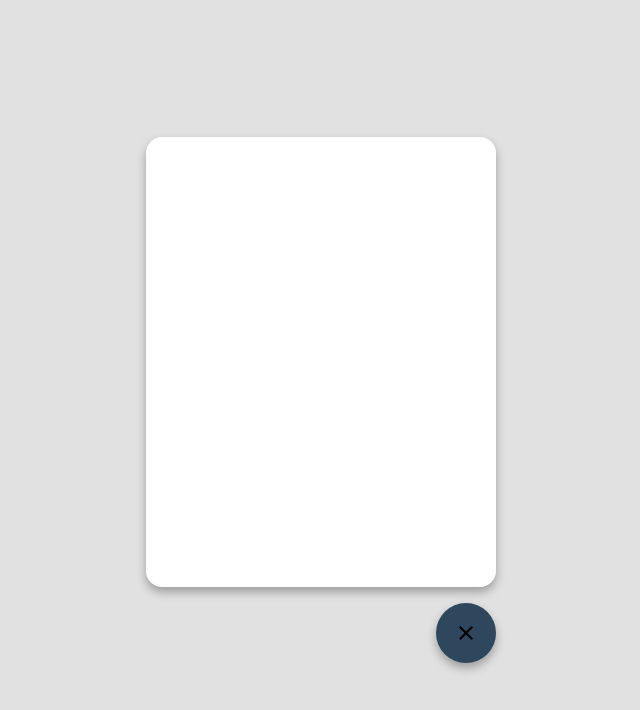
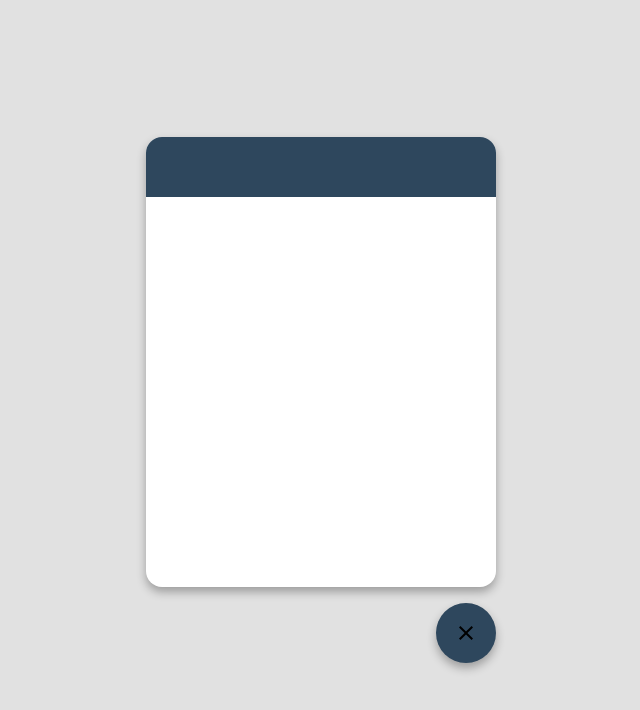
Before and after one commit to rady-ben/bubbleNaseej, a Next.js app: page / in a window 1280 px wide. Both pictures are taken after a click on the element 785 px from the left and 633 px from the top of the page. Shown: the top 710 px of the page, without its empty margins (319-959 px from the left). Built offline with nearby package versions, Linux system fonts and the light colour scheme.

Commit message:
create chat box header

```diff
--- a/src/component/Bubble/Button/Container.tsx
+++ b/src/component/Bubble/Button/Container.tsx
@@ -9,7 +9,7 @@ const Container = styled("div")(() => {
     height: "60px",
     width: "60px",
     borderRadius: "50%",
-    backgroundColor: "rgb(46, 71, 93);",
+    backgroundColor: "rgb(46, 71, 93)",
     boxShadow: "0px 5px 10px rgba(0, 0, 0, 0.3)", // Add this line for the shadow
     cursor: "pointer",
     transition: "all 0.3s ease-in-out",
--- a/src/component/Bubble/Conversation/Container.tsx
+++ b/src/component/Bubble/Conversation/Container.tsx
@@ -4,8 +4,6 @@ import styled from "@emotion/styled";
 const Container = styled("div")(() => {
   return {
     display: "flex",
-    justifyContent: "center",
-    alignItems: "center",
     height: "450px",
     width: "350px",
     borderRadius: "16px",
--- a/src/component/Bubble/Conversation/Conversation.tsx
+++ b/src/component/Bubble/Conversation/Conversation.tsx
@@ -1,6 +1,7 @@
 import React, { useState, useEffect } from "react";
+import { Box } from "@mui/material";
 import Container from "./Container";
-import { Box } from "@mui/material";
+import Header from "./Header";
 
 type Props = {
   isOpened?: boolean;
@@ -20,7 +21,9 @@ export default function Conversation({ isOpened }: Props) {
         opacity,
       }}
     >
-      <Container></Container>
+      <Container>
+        <Header />
+      </Container>
     </Box>
   );
 }
--- /dev/null
+++ b/src/component/Bubble/Conversation/Header/Container.tsx
@@ -0,0 +1,15 @@
+"use client";
+import styled from "@emotion/styled";
+
+const Container = styled("div")(() => {
+  return {
+    display: "flex",
+    height: "60px",
+    width: "100%",
+    borderTopLeftRadius: "16px",
+    borderTopRightRadius: "16px",
+    backgroundColor: "rgb(46, 71, 93)",
+  };
+});
+
+export default Container;
--- /dev/null
+++ b/src/component/Bubble/Conversation/Header/Header.tsx
@@ -0,0 +1,6 @@
+import React from "react";
+import Container from "./Container";
+
+export default function Header() {
+  return <Container></Container>;
+}
--- /dev/null
+++ b/src/component/Bubble/Conversation/Header/index.ts
@@ -0,0 +1,3 @@
+import Header from "./Header";
+
+export default Header;
```
